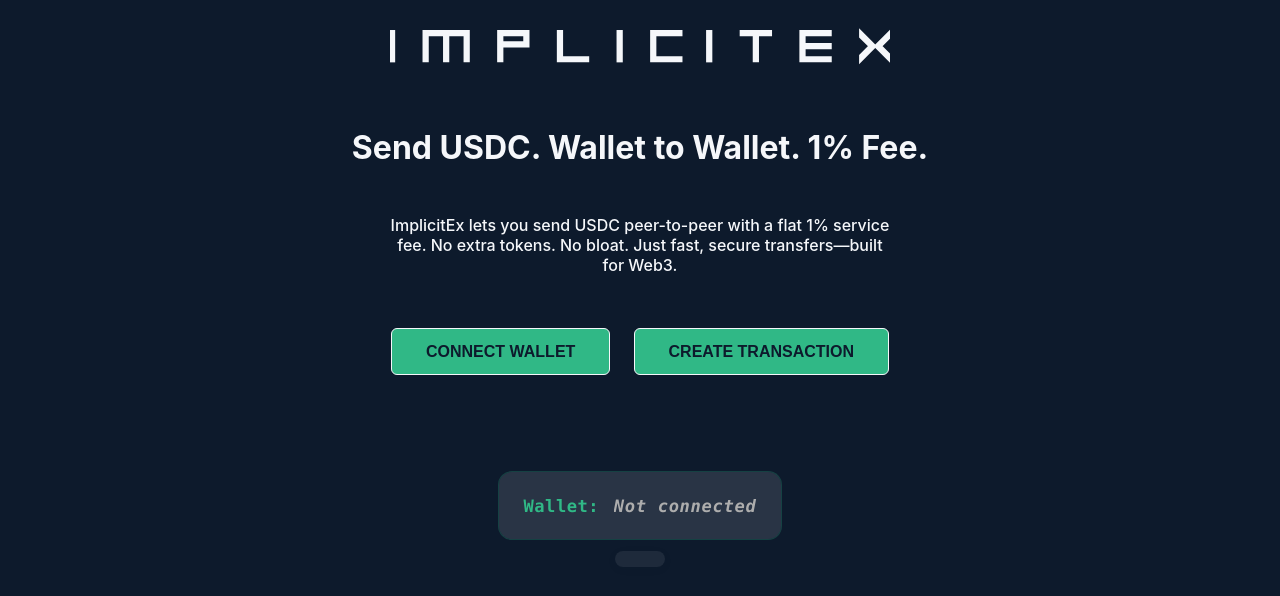
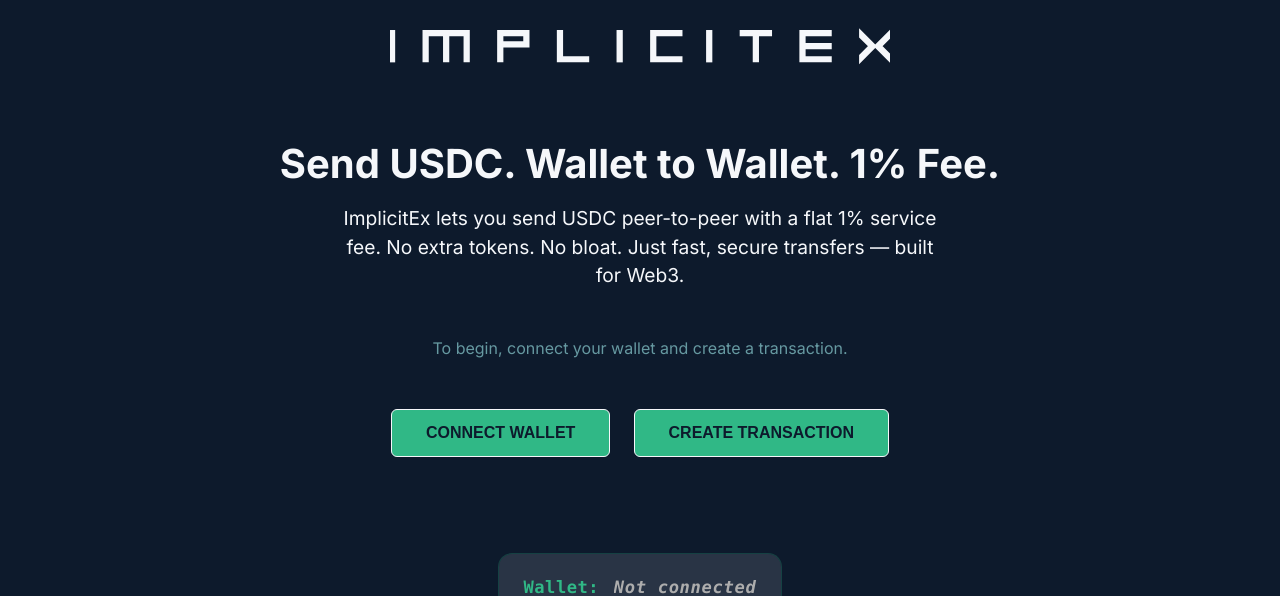
Before and after one commit to implicitexlabs/implicitex-site, a plain HTML site: page index.html in a window 1280 px wide. Shown: the part 204-800 px from the top of the page. Drawn offline with nearby package versions, Linux system fonts and the light colour scheme; files whose address does not match are found by name.

```diff
--- a/index.html
+++ b/index.html
@@ -6,6 +6,9 @@
 
     <title>ImplicitEx – Peer-to-Peer USDC Transfers with Low Fees</title>
     <meta name="description" content="Send USDC peer-to-peer with a transparent 1% fee using ImplicitEx.">
+
+    <!-- Google Fonts -->
+    <link href="https://fonts.googleapis.com/css2?family=Inter:wght@400;600;700&family=IBM+Plex+Mono:wght@400;600&display=swap" rel="stylesheet">
 
     <!-- Open Graph -->
     <meta property="og:type" content="website">
@@ -116,7 +119,7 @@
 
 <body>
   <div class="page-container">
-    <main class="main-content">
+    <main class="main-content" role="main">
       <div class="logo-wrap">
 
                 <!-- Brandmark -->
@@ -151,10 +154,11 @@
                 </div>
 
                 <h1 class="tagline">Send USDC. Wallet to Wallet. 1% Fee.</h1>
-      <div class="intro-text">
-        <p>ImplicitEx lets you send USDC peer-to-peer with a flat 1% service fee.
-          No extra tokens. No bloat. Just fast, secure transfers—built for Web3.</p>
-      </div>
+                <div class="intro-text">
+                  <p>ImplicitEx lets you send USDC peer-to-peer with a flat 1% service fee.
+                     No extra tokens. No bloat. Just fast, secure transfers — built for Web3.</p>
+                </div>
+      <p class="helper-text">To begin, connect your wallet and create a transaction.</p>
       <div class="button-group">
         <button id="btn-connect" aria-label="Connect your Ethereum wallet">Connect Wallet</button>
         <button id="btn-create" aria-label="Create a new USDC transaction">Create Transaction</button>
@@ -167,7 +171,7 @@
         <span id="wallet-data"></span>
       </div>
       <div id="wallet-balances"></div>
-      <h2 id="countdown">Launching in...</h2>
+      <h2 id="countdown" aria-live="polite">Launching in...</h2>
     </main>
     <div id="footer-placeholder"></div>
   </div>
--- a/styles/main.css
+++ b/styles/main.css
@@ -1,3 +1,7 @@
+/* ===================== */
+/* === VARIABLE ROOT === */
+/* ===================== */
+
 :root {
   /* Brand Palette, use these colors for ImplicitEx Brand */
   --blue:     #0D1A2C;
@@ -10,17 +14,53 @@
 }
 
 /* ===================== */
+/* === BASE STYLES ===== */
+/* ===================== */
+
+html, body {
+  margin: 0;
+  padding: 0;
+  background-color: var(--blue);
+  font-family: 'Inter', Arial, sans-serif;
+  color: var(--white);
+  overflow-x: hidden;
+  height: 100%;
+  min-height: 100vh;
+  position: relative;
+  z-index: 0;
+}
+
+body {
+  background: var(--blue);
+  color: var(--white);
+  text-align: center;
+  flex-direction: column;
+  min-height: 100vh;
+  height: 100%;
+  display: flex;
+}
+
+/* Financial Data Font Styling */
+#wallet-data,
+#wallet-balances,
+.wallet-label {
+  font-family: 'IBM Plex Mono', monospace;
+  font-weight: 500;
+  font-size: 1rem;
+}
+
+/* ===================== */
 /* === HEADER STYLES === */
 /* ===================== */
 
-
-/* The rest of your nav-left, nav-center, nav-right, .quick-links CSS stays the same */
-
+html {
+  scroll-behavior: smooth;
+  overscroll-behavior: contain;
+}
 
 .top-nav {
   position: center;
-  width: 100%;    /* <-- Fix: 100% of the containing block, matches body */
-  /* ... */
+  width: 100%;
 }
 
 .nav-right {
@@ -55,7 +95,7 @@
 .identity-flex {
   display: flex;
   align-items: center;
-    gap: 0.5rem; /* spacing between brandmark and wordmark */
+  gap: 0.5rem;
   padding: 0.5rem 0.5rem;
 }
 
@@ -77,7 +117,7 @@
 .quick-links {
   display: flex;
   align-items: center;
-    gap: 1rem; /* spacing between icons */
+  gap: 1rem;
 }
 
 .quick-links a {
@@ -125,7 +165,6 @@
   text-align: center;
 }
 
-
 .wallet-status {
   margin-top: 2rem;
 }
@@ -143,11 +182,11 @@ header {
   display: flex;
   align-items: center;
   justify-content: space-between;
-  pointer-events: none; /* prevents interaction overlap */
+  pointer-events: none;
 }
 
 header * {
-  pointer-events: auto; /* restore interaction on child elements */
+  pointer-events: auto;
 }
 
 .header-icons {
@@ -193,14 +232,26 @@ header * {
   max-width: 1000px;
 }
 
+/* CTA Button */
+.btn-primary {
+  font-family: 'Inter', sans-serif;
+  font-weight: 600;
+  padding: 0.75rem 1.5rem;
+  font-size: 1rem;
+  background-color: var(--teal);
+  color: var(--blue);
+  border: none;
+  border-radius: 8px;
+  cursor: pointer;
+  transition: transform 0.2s ease, box-shadow 0.2s ease;
+}
+
+.btn-primary:hover {
+  transform: translateY(-2px);
+  box-shadow: 0 4px 12px rgba(0,0,0,0.2);
+}
+
 /* ======================= */
-/* === BACKGROUND GRID === */
-/* ======================= */
-
-
-
-
-/* ===================== */
 /* === PAGE LAYOUT ==== */
 /* ===================== */
 
@@ -230,7 +281,7 @@ header * {
   align-items: center;
   margin: 0 auto;
   padding: 2rem 1rem 0 1rem;
-    margin-top: 50px; /* Push below fixed header */
+  margin-top: 50px;
 }
 
 .brandmark-svg {
@@ -255,58 +306,36 @@ header * {
   display: block;
 }
 
-/* ===================== */
-/* === BASE STYLES ===== */
-/* ===================== */
-
-  html, body {
-    margin: 0;
-    padding: 0;
-    background-color: var(--blue);
-    font-family: 'Inter', Arial, sans-serif;
-    color: var(--white);
-    overflow-x: hidden;
-    height: 100%;
-    min-height: 100vh;
-    position: relative;
-    z-index: 0;
-}
-
-body {
-    background: var(--blue);
-    color: var(--white);
+h1.tagline {
+  font-size: clamp(2rem, 4vw, 2.5rem);
+  font-weight: 700;
   text-align: center;
-    flex-direction: column;
-    min-height: 100vh;
-    height: 100%;
-    display: flex;
-}
-
-h1 {
-    font-size: clamp(2rem, 4vw, 2rem);
-    font-weight: 750;
-    line-height: 1;
-    margin: 25px auto 10px auto;
-    max-width: 800px;
-    padding: 0 1rem;
+  margin-top: 2rem;
+  margin-bottom: 1rem;
   color: var(--white);
 }
 
+.intro-text p {
+  font-size: clamp(1rem, 1.5vw, 1.25rem);
+  max-width: 600px;
+  margin: 0 auto 2rem;
+  line-height: 1.5;
+  text-align: center;
+  color: var(--white);
+}
 
-.intro-text {
-  font-size: clamp(1rem, 1vw, 2rem);
+.helper-text {
+  font-size: 1rem;
   font-weight: 500;
-  line-height: 1;
-  margin: 25px auto 10px auto;
-  max-width: 500px;
-  padding: 1 1rem;
-  color: var(--white);
-  line-height: normal;
+  color: var(--teal);
+  text-align: center;
+  margin-top: 1rem;
+  margin-bottom: 1.5rem;
 }
 
 h2 {
   font-size: clamp(1rem, 1vw, 2rem);
-  font-weight:500;
+  font-weight: 500;
   line-height: 1;
   margin: 25px auto 10px auto;
   max-width: 500px;
@@ -319,14 +348,11 @@ h2 {
   flex-shrink: 0;
 }
 
-/* ===================== */
-/* === KEYFRAMES ======= */
-/* ===================== */
-
 @media (max-width: 480px) {
   .identity-flex {
       padding-left: 0.5rem;
       padding-right: 0.5rem;
+  }
 }
 
 @media (max-width: 768px) {
@@ -337,4 +363,3 @@ h2 {
       display: block;
   }
 }
-}
```
Lines whose indentation alone changed are shown as unchanged.
